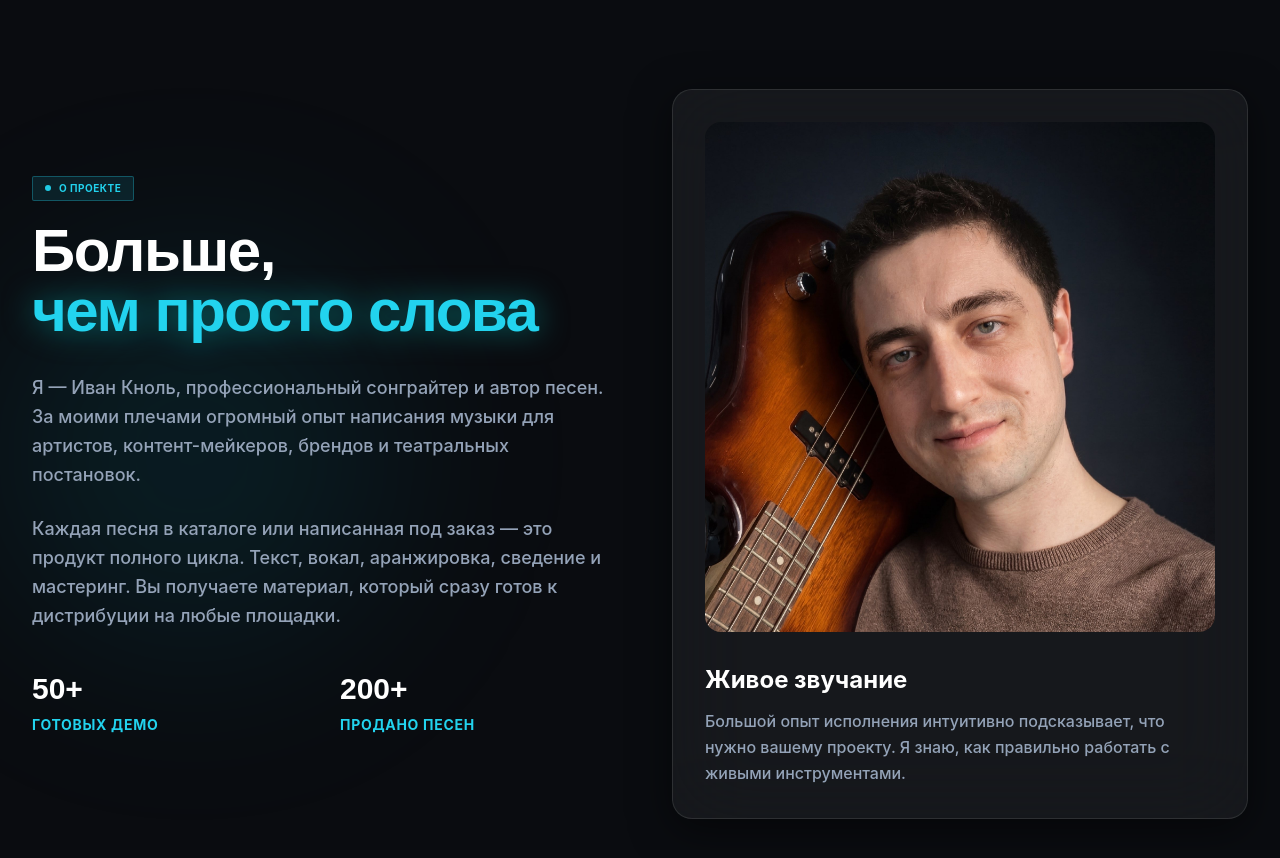
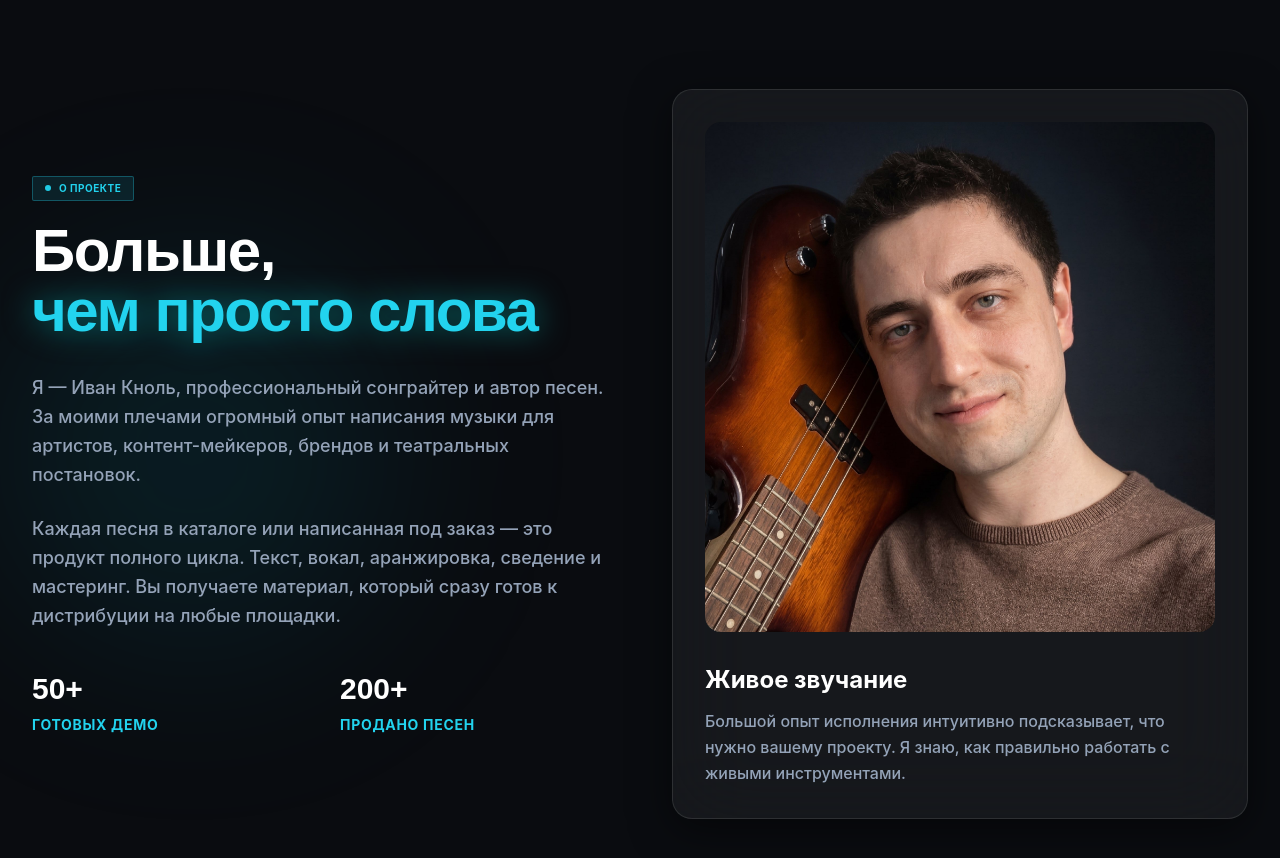
Before and after one commit to nmsnalldesign-oss/knol-records, a Next.js app: page / in a window 1280 px wide. Shown: the part 2100-2958 px from the top of the page. Built offline with nearby package versions, Linux system fonts and the light colour scheme; no server answers.

Commit message:
style: slightly move up about photo framing

```diff
--- a/components/AboutSection.tsx
+++ b/components/AboutSection.tsx
@@ -83,7 +83,7 @@ export default function AboutSection() {
                 src="/ivan.jpg"
                 alt="Иван Кноль"
                 fill
-                className="object-cover object-top group-hover:scale-105 transition-transform duration-700"
+                className="object-cover object-[center_15%] group-hover:scale-105 transition-transform duration-700"
               />
             </div>
 
```
